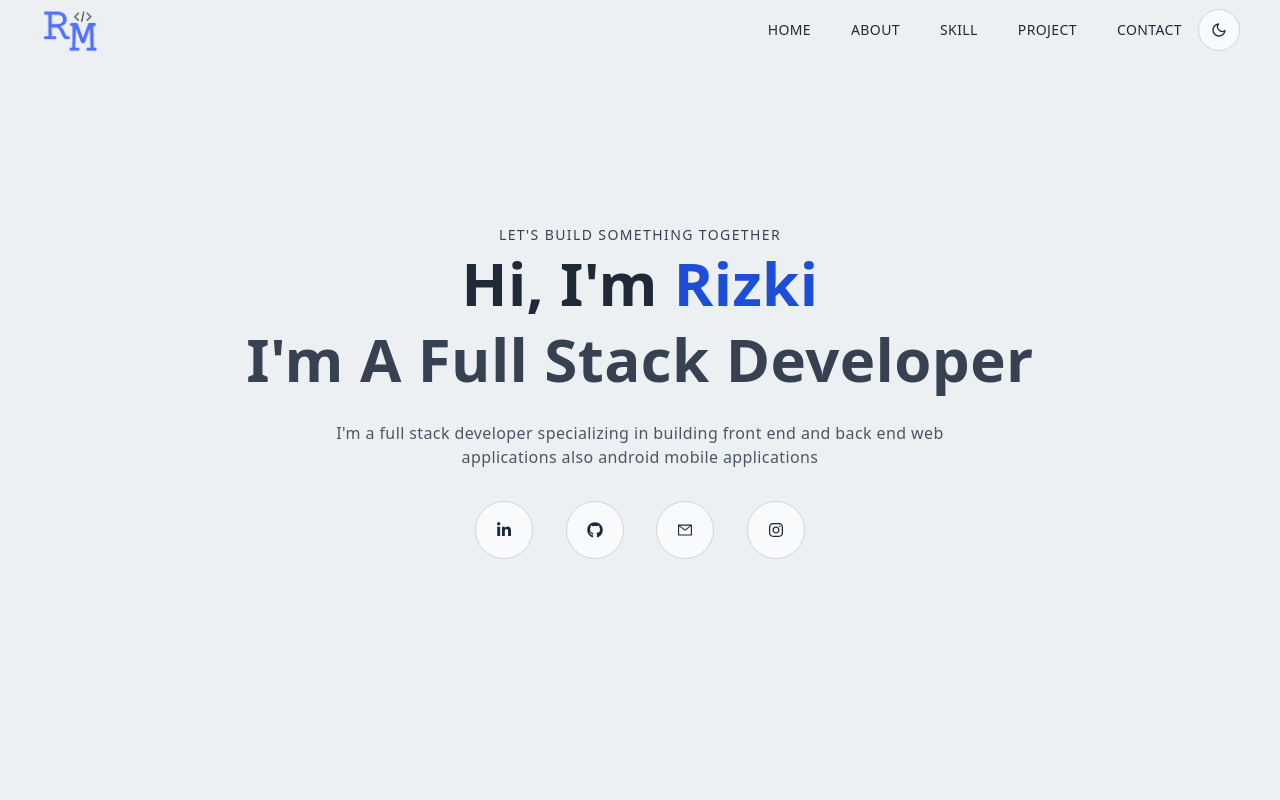
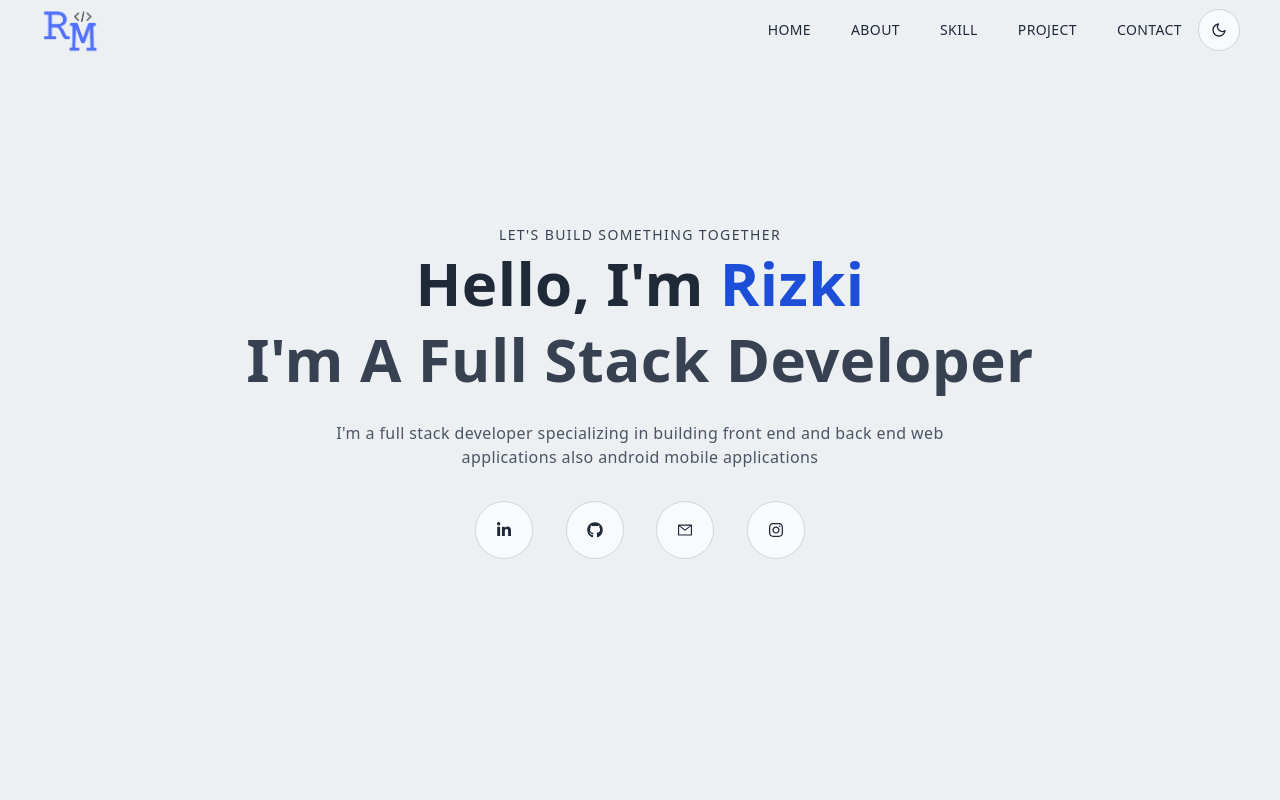
Before and after one commit to mrizkinm/portfolio-project, a Next.js app: page / in a window 1280 px wide. Shown: the top 800 px of the page. Built offline with nearby package versions, Linux system fonts and the light colour scheme.

Commit message:
change text

```diff
--- a/components/main.jsx
+++ b/components/main.jsx
@@ -9,7 +9,7 @@ const Main = () => {
       <div className="max-w-[1240px] w-full h-full mx-auto p-5 flex justify-center items-center">
         <div>
           <p className="uppercase text-sm tracking-widest text-gray-700 dark:text-gray-200">Let's Build Something Together</p>
-          <h1 className="pt-2">Hi, I'm <span className="text-blue-700">Rizki</span></h1>
+          <h1 className="pt-2">Hello, I'm <span className="text-blue-700">Rizki</span></h1>
           <h1 className="py-4 text-gray-700 dark:text-gray-200">I'm A Full Stack Developer</h1>
           <p className="py-4 text-gray-600 dark:text-gray-300 max-w-[70%] m-auto">
             I'm a full stack developer specializing in building front end and back end web applications also android mobile applications
```
